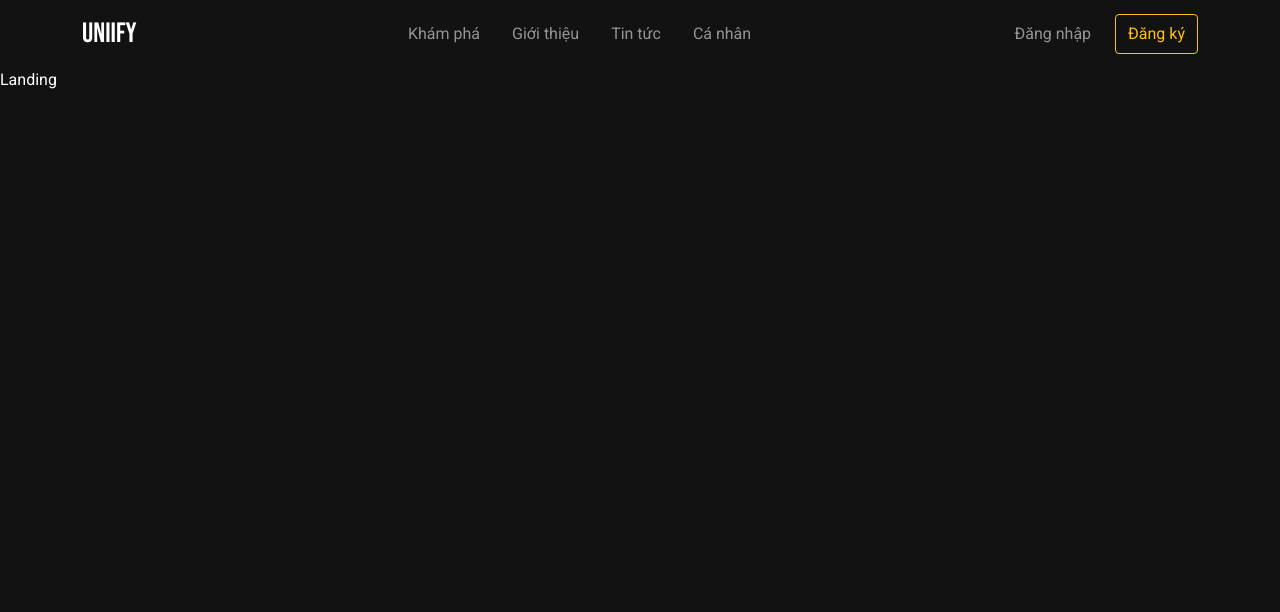
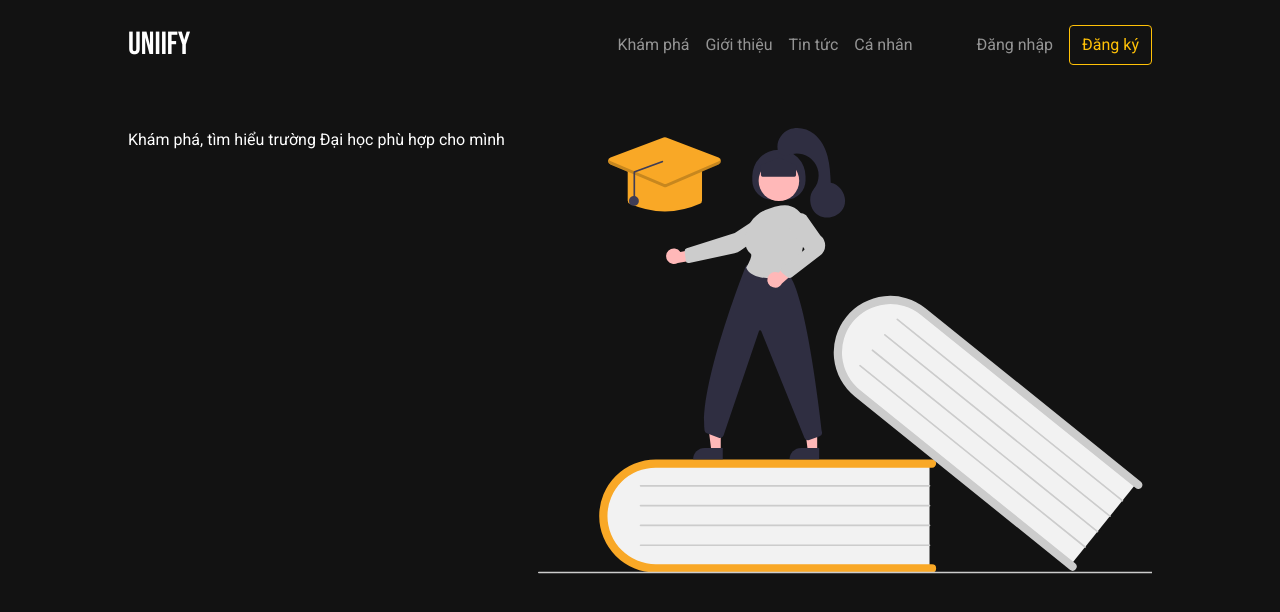
Before and after one commit to ttn-nguyen42/Uniify-React, a React (Create React App) app: page / in a window 1280 px wide. Shown: the top 612 px of the page. Built offline with nearby package versions, Linux system fonts and the light colour scheme.

Commit message:
Added landing page graphics

```diff
--- a/public/index.html
+++ b/public/index.html
@@ -13,7 +13,7 @@
 			rel="stylesheet"
 		/>
 		<link rel="icon" href="/favicon.ico" type="image/x-icon" />
-		<title>Uniify | Nền tảng tuyển sinh Đại học</title>
+		<title>Uniify | Nền tảng tuyển sinh Đại học trực tuyến</title>
 	</head>
 	<body>
 		<div id="root"></div>
--- a/src/app/navbar/Navigation.module.scss
+++ b/src/app/navbar/Navigation.module.scss
@@ -1,4 +1,16 @@
 .brand {
-    font-family: "Bebas Neue", cursive;
-    font-size: 1.75rem !important;
+	font-family: "Bebas Neue", cursive;
+	font-size: 2rem !important;
 }
+
+.navbar {
+	width: 100%;
+	display: flex;
+	justify-content: space-between;
+	flex-wrap: wrap;
+	margin: 8px 10%;
+	flex-direction: start;
+    @media (max-width: 768px) {
+        margin: 8px 8%
+    }
+}
--- a/src/app/navbar/Navigation.tsx
+++ b/src/app/navbar/Navigation.tsx
@@ -1,6 +1,5 @@
 import Navbar from "react-bootstrap/Navbar";
 import Nav from "react-bootstrap/Nav";
-import Container from "react-bootstrap/Container";
 
 import { NavLink } from "react-router-dom";
 import SignUpNavbarButton from "../../components/signup-button/SignUpNavbarButton";
@@ -10,31 +9,32 @@ import style from "./Navigation.module.scss";
 const Navigation = () => {
 	return (
 		<Navbar variant="dark" expand="md">
-			<Container>
+			<div className={style.navbar}>
 				<Navbar.Brand className={style.brand} as={NavLink} to="/">
 					Uniify
 				</Navbar.Brand>
+                <Navbar.Toggle aria-controls="navbar" />
 				<Navbar.Collapse id="navbar">
-					<Nav className="me-auto ms-auto">
+					<Nav className="ms-auto">
 						<Nav.Link as={NavLink} to="/explore">
 							Khám phá
 						</Nav.Link>
-						<Nav.Link className="ms-3" as={NavLink} to="/about">
+						<Nav.Link as={NavLink} to="/about">
 							Giới thiệu
 						</Nav.Link>
-						<Nav.Link className="ms-3" as={NavLink} to="/news">
+						<Nav.Link as={NavLink} to="/news">
 							Tin tức
 						</Nav.Link>
-						<Nav.Link className="ms-3" as={NavLink} to="/dashboard">
+						<Nav.Link as={NavLink} to="/dashboard">
 							Cá nhân
 						</Nav.Link>
 					</Nav>
-					<Nav>
-						<Nav.Link className="me-3">Đăng nhập</Nav.Link>
+					<Nav className="ms-md-5">
+						<Nav.Link className="me-md-2">Đăng nhập</Nav.Link>
 						<SignUpNavbarButton />
 					</Nav>
 				</Navbar.Collapse>
-			</Container>
+			</div>
 		</Navbar>
 	);
 };
--- /dev/null
+++ b/src/app/routing/Routing.module.scss
@@ -0,0 +1,6 @@
+.main {
+	margin: 3% 10%;
+    @media (max-width: 768px) {
+        margin: 3% 8%
+    }
+}
--- a/src/app/routing/Routing.tsx
+++ b/src/app/routing/Routing.tsx
@@ -7,9 +7,11 @@ import Landing from "../../pages/landing/Landing";
 
 import { Switch, Route } from "react-router";
 
+import style from "./Routing.module.scss";
+
 const Routing = () => {
 	return (
-		<main>
+		<main className={style.main}>
 			<Switch>
 				<Route path="/" exact>
 					<Landing />
--- a/src/pages/explore/Explore.tsx
+++ b/src/pages/explore/Explore.tsx
@@ -1,7 +1,11 @@
 import style from "./Explore.module.scss";
 
 const Explore = () => {
-	return <div className={style.explore}>Explore</div>;
+	return (
+		<div className={style.explore}>
+			Explore
+		</div>
+	);
 };
 
 export default Explore;
--- a/src/pages/landing/Landing.module.scss
+++ b/src/pages/landing/Landing.module.scss
@@ -1,3 +1,17 @@
 .landing {
-    color: white;
+	color: white;
+	display: flex;
+	.cta {
+		flex: 4;
+	}
+	.illustration {
+		flex: 6;
+		width: 100%;
+		display: flex;
+		justify-content: flex-end;
+		svg {
+			width: 100%;
+			height: auto;
+		}
+	}
 }
--- a/src/pages/landing/Landing.tsx
+++ b/src/pages/landing/Landing.tsx
@@ -1,7 +1,17 @@
 import style from "./Landing.module.scss";
+import { ReactComponent as EducationSVG } from "../../assets/svg/education.svg";
 
 const Landing = () => {
-	return <div className={style.landing}>Landing</div>;
+	return (
+		<div className={style.landing}>
+			<div className={style.cta}>
+				Khám phá, tìm hiểu trường Đại học phù hợp cho mình
+			</div>
+			<div className={style.illustration}>
+				<EducationSVG />
+			</div>
+		</div>
+	);
 };
 
 export default Landing;
```
Also changed, not shown: src/assets/svg/education.svg (added).
